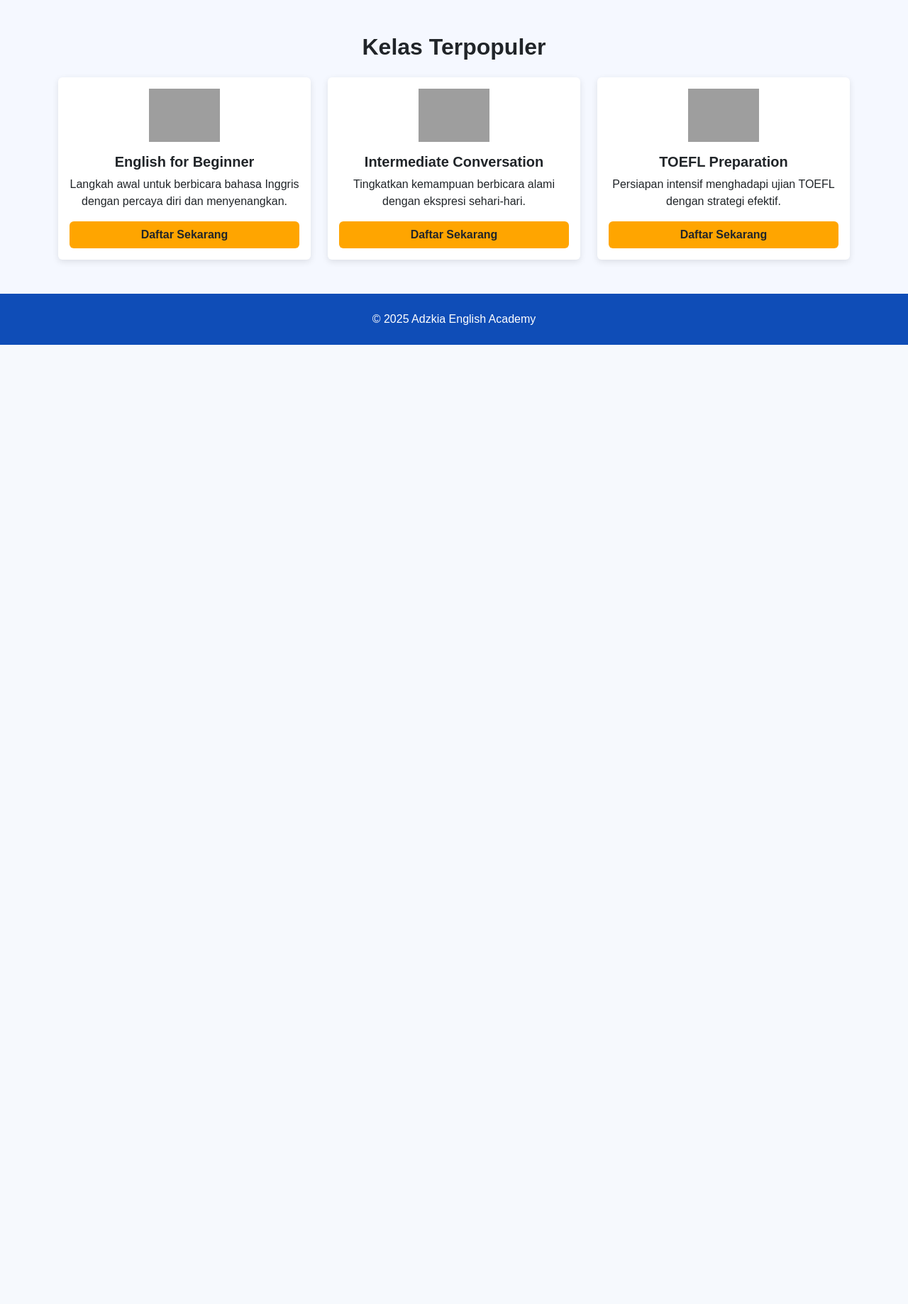
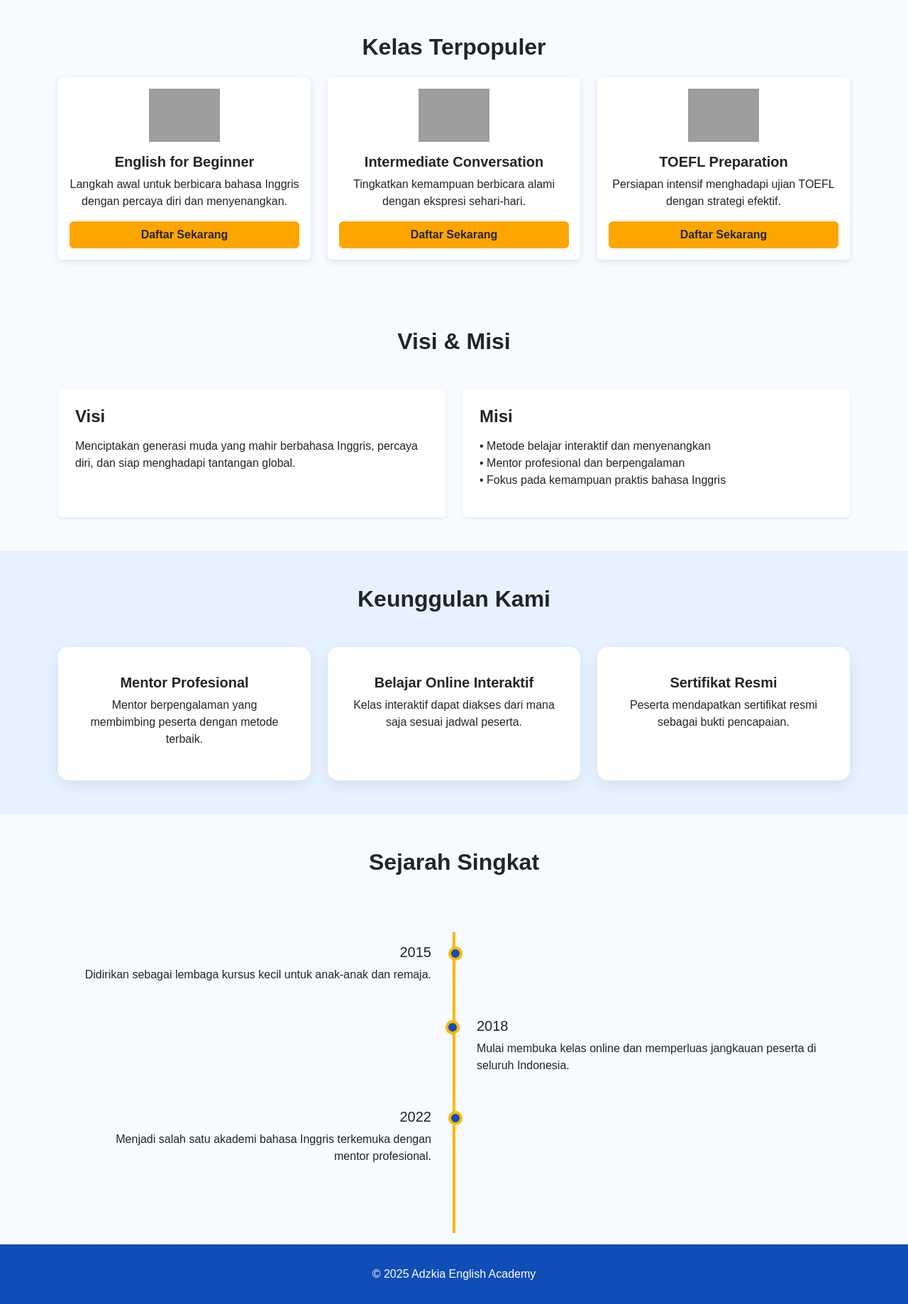
Before and after one commit to mfajritech/english-course, a PHP site: page / in a window 1280 px wide. Shown: the part 594-2432 px from the top of the page at 71% size. Before the commit the page ends 1080 px from the top, so only its background shows below. Run offline with PHP 8.4, Linux system fonts and the light colour scheme; data comes from the database, SQL or seed files in the repository; grey boxes are pictures that could not be loaded.

Commit message:
menambahkan halaman about

```diff
--- /dev/null
+++ b/assets/css/about.css
@@ -0,0 +1,121 @@
+body {
+        font-family: 'Poppins', sans-serif;
+        background: #f7faff;
+    }
+
+    /* Navbar */
+    .navbar {
+        background: #0f4db7;
+    }
+
+    .navbar .nav-link.active {
+        font-weight: 600;
+        color: #ffb703 !important;
+    }
+
+    /* Hero About */
+    .hero-about {
+        background: linear-gradient(135deg, #0f4db7, #00c6ff);
+        color: #fff;
+        padding: 100px 0 60px 0;
+    }
+
+    .hero-about h1 {
+        font-weight: 700;
+    }
+
+    .hero-about p {
+        font-size: 1.1rem;
+        margin-bottom: 30px;
+    }
+
+    /* Card Animasi */
+    .card-animated {
+        opacity: 0;
+        transform: translateY(30px);
+        transition: all 0.6s ease;
+    }
+
+    .card-animated.show {
+        opacity: 1;
+        transform: translateY(0);
+    }
+
+    /* Feature Card */
+    .feature-card {
+        border-radius: 15px;
+        box-shadow: 0 6px 20px rgba(0, 0, 0, 0.08);
+        padding: 30px;
+        transition: transform 0.3s, box-shadow 0.3s;
+        background: #fff;
+    }
+
+    .feature-card:hover {
+        transform: translateY(-6px);
+        box-shadow: 0 12px 25px rgba(0, 0, 0, 0.12);
+    }
+
+    .feature-card i {
+        font-size: 3rem;
+        margin-bottom: 15px;
+        color: #0f4db7;
+    }
+
+    /* Timeline */
+    .timeline {
+        position: relative;
+        padding: 2rem 0;
+    }
+
+    .timeline::before {
+        content: '';
+        position: absolute;
+        left: 50%;
+        width: 4px;
+        height: 100%;
+        background: #ffb703;
+        transform: translateX(-50%);
+    }
+
+    .timeline-item {
+        position: relative;
+        width: 50%;
+        padding: 1rem 2rem;
+    }
+
+    .timeline-item-left {
+        left: 0;
+        text-align: right;
+    }
+
+    .timeline-item-right {
+        left: 50%;
+        text-align: left;
+    }
+
+    .timeline-item::before {
+        content: '';
+        position: absolute;
+        top: 20px;
+        width: 20px;
+        height: 20px;
+        background: #0f4db7;
+        border-radius: 50%;
+        border: 4px solid #ffb703;
+    }
+
+    .timeline-item-left::before {
+        right: -12px;
+    }
+
+    .timeline-item-right::before {
+        left: -12px;
+    }
+
+    /* Footer */
+    footer {
+        background: #0f4db7;
+        color: #fff;
+        padding: 30px 0;
+        text-align: center;
+    }
--- a/index.php
+++ b/index.php
@@ -35,14 +35,17 @@ if ($result && $result->num_rows > 0) {
 
 <!DOCTYPE html>
 <html lang="id">
+
 <head>
     <meta charset="UTF-8">
     <meta name="viewport" content="width=device-width, initial-scale=1.0">
     <title>Adzkia English Academy</title>
     <link href="https://cdn.jsdelivr.net/npm/bootstrap@5.3.3/dist/css/bootstrap.min.css" rel="stylesheet">
     <link rel="stylesheet" href="assets/css/index.css">
+    <link rel="stylesheet" href="assets/css/about.css">
 
 </head>
+
 <body>
 
     <!-- Navbar -->
@@ -58,7 +61,7 @@ if ($result && $result->num_rows > 0) {
                 <ul class="navbar-nav align-items-lg-center">
                     <li class="nav-item"><a class="nav-link text-light px-3" href="#">Beranda</a></li>
                     <li class="nav-item"><a class="nav-link text-light px-3" href="#">Kelas</a></li>
-          <li class="nav-item"><a class="nav-link text-light px-3" href="#">Tentang</a></li>
+                    <li class="nav-item"><a class="nav-link text-light px-3" href="about.php">Tentang</a></li>
                     <li class="nav-item ms-lg-3">
                         <a href="/auth/login.php" class="btn btn-orange rounded-pill px-3">Masuk</a>
                     </li>
@@ -72,12 +75,14 @@ if ($result && $result->num_rows > 0) {
         <div class="container d-flex flex-column flex-lg-row align-items-center justify-content-between">
             <div class="col-lg-6">
                 <h1 class="fw-bold display-5 mb-3">Belajar Bahasa Inggris dengan Cara yang Seru dan Efektif</h1>
-        <p class="lead mb-4">Tingkatkan kemampuan speaking, listening, dan grammar kamu bersama mentor profesional.
+                <p class="lead mb-4">Tingkatkan kemampuan speaking, listening, dan grammar kamu bersama mentor
+                    profesional.
                     Nikmati pengalaman belajar online interaktif dari mana saja.</p>
                 <a href="#" class="btn btn-orange rounded-pill px-4 py-2">Mulai Belajar</a>
             </div>
             <div class="col-lg-5 mt-5 mt-lg-0 text-center">
-        <img src="https://cdn-icons-png.flaticon.com/512/201/201818.png" class="img-fluid" width="350" alt="Online Class">
+                <img src="https://cdn-icons-png.flaticon.com/512/201/201818.png" class="img-fluid" width="350"
+                    alt="Online Class">
             </div>
         </div>
     </section>
@@ -92,10 +97,12 @@ if ($result && $result->num_rows > 0) {
 
                 <div class="col-md-4">
                     <div class="card p-3">
-            <img src="https://cdn-icons-png.flaticon.com/512/4762/4762316.png" class="mx-auto mb-3" width="100" alt="Beginner">
+                        <img src="https://cdn-icons-png.flaticon.com/512/4762/4762316.png" class="mx-auto mb-3"
+                            width="100" alt="Beginner">
                         <h5 class="fw-bold"><?php echo $courses[$i]["title"] ?></h5>
                         <p class="course-slogan"><?php echo $courses[$i]["slogan"] ?></p>
-            <a href="view/course_detail.php?id=<?php echo $i + 1 ?>" class="btn btn-orange w-100">Daftar Sekarang</a>
+                        <a href="view/course_detail.php?id=<?php echo $i + 1 ?>" class="btn btn-orange w-100">Daftar
+                            Sekarang</a>
                     </div>
                 </div>
 
@@ -105,6 +112,100 @@ if ($result && $result->num_rows > 0) {
         </div>
     </section>
 
+    <!-- Visi & Misi -->
+    <section class="py-5">
+        <div class="container">
+            <h2 class="fw-bold text-center mb-5">Visi & Misi</h2>
+            <div class="row g-4">
+                <div class="col-md-6">
+                    <div class="card card-animated p-4 shadow-sm h-100">
+                        <h4 class="fw-bold mb-3">Visi</h4>
+                        <p>Menciptakan generasi muda yang mahir berbahasa Inggris, percaya diri, dan siap menghadapi
+                            tantangan global.</p>
+                    </div>
+                </div>
+                <div class="col-md-6">
+                    <div class="card card-animated p-4 shadow-sm h-100">
+                        <h4 class="fw-bold mb-3">Misi</h4>
+                        <ul class="list-unstyled">
+                            <li>• Metode belajar interaktif dan menyenangkan</li>
+                            <li>• Mentor profesional dan berpengalaman</li>
+                            <li>• Fokus pada kemampuan praktis bahasa Inggris</li>
+                        </ul>
+                    </div>
+                </div>
+            </div>
+        </div>
+    </section>
+
+    <!-- Keunggulan -->
+    <section class="py-5" style="background: #e6f2ff;">
+        <div class="container">
+            <h2 class="fw-bold text-center mb-5">Keunggulan Kami</h2>
+            <div class="row g-4">
+                <div class="col-md-4">
+                    <div class="feature-card card-animated h-100 text-center">
+                        <i class="bi bi-person-badge"></i>
+                        <h5 class="fw-bold mb-2 mt-2">Mentor Profesional</h5>
+                        <p>Mentor berpengalaman yang membimbing peserta dengan metode terbaik.</p>
+                    </div>
+                </div>
+                <div class="col-md-4">
+                    <div class="feature-card card-animated h-100 text-center">
+                        <i class="bi bi-laptop"></i>
+                        <h5 class="fw-bold mb-2 mt-2">Belajar Online Interaktif</h5>
+                        <p>Kelas interaktif dapat diakses dari mana saja sesuai jadwal peserta.</p>
+                    </div>
+                </div>
+                <div class="col-md-4">
+                    <div class="feature-card card-animated h-100 text-center">
+                        <i class="bi bi-award"></i>
+                        <h5 class="fw-bold mb-2 mt-2">Sertifikat Resmi</h5>
+                        <p>Peserta mendapatkan sertifikat resmi sebagai bukti pencapaian.</p>
+                    </div>
+                </div>
+            </div>
+        </div>
+    </section>
+
+    <!-- Timeline / Sejarah -->
+    <section class="py-5">
+        <div class="container">
+            <h2 class="fw-bold text-center mb-5">Sejarah Singkat</h2>
+            <div class="timeline">
+                <div class="timeline-item timeline-item-left card-animated">
+                    <h5>2015</h5>
+                    <p>Didirikan sebagai lembaga kursus kecil untuk anak-anak dan remaja.</p>
+                </div>
+                <div class="timeline-item timeline-item-right card-animated">
+                    <h5>2018</h5>
+                    <p>Mulai membuka kelas online dan memperluas jangkauan peserta di seluruh Indonesia.</p>
+                </div>
+                <div class="timeline-item timeline-item-left card-animated">
+                    <h5>2022</h5>
+                    <p>Menjadi salah satu akademi bahasa Inggris terkemuka dengan mentor profesional.</p>
+                </div>
+            </div>
+        </div>
+    </section>
+
+    <script>
+    // Animasi scroll untuk card
+    function reveal() {
+        const cards = document.querySelectorAll('.card-animated');
+        for (let i = 0; i < cards.length; i++) {
+            let windowHeight = window.innerHeight;
+            let elementTop = cards[i].getBoundingClientRect().top;
+            let elementVisible = 150;
+            if (elementTop < windowHeight - elementVisible) {
+                cards[i].classList.add('show');
+            }
+        }
+    }
+    window.addEventListener('scroll', reveal);
+    window.addEventListener('load', reveal);
+    </script>
+
 
     <footer class="text-center">
         <p class="mb-0">&copy; 2025 Adzkia English Academy</p>
@@ -113,4 +214,5 @@ if ($result && $result->num_rows > 0) {
 
     <script src="https://cdn.jsdelivr.net/npm/bootstrap@5.3.3/dist/js/bootstrap.bundle.min.js"></script>
 </body>
+
 </html>
```
Lines whose indentation alone changed are shown as unchanged.
